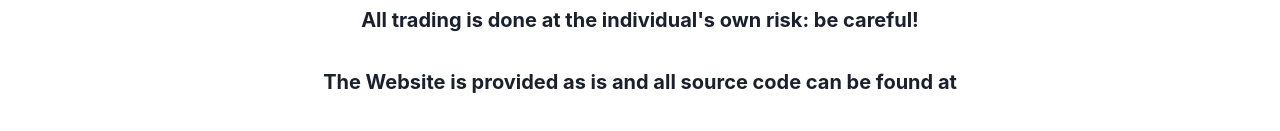
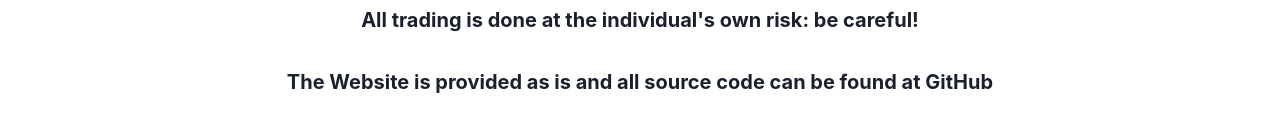
Before and after one commit to BigBrainAFK/uwu-trades, a Next.js app: page /about in a window 1280 px wide. Shown: the part 443-574 px from the top of the page. Built offline with nearby package versions, Linux system fonts and the light colour scheme; no server answers.

Commit message:
Add GitHub text to about link

```diff
--- a/app/about/page.tsx
+++ b/app/about/page.tsx
@@ -16,7 +16,7 @@ export default function Page() {
       <Text>All trading is done at the individual's own risk: be careful!</Text>
       <Text>
         The Website is provided as is and all source code can be found at{" "}
-        <Link href="https://github.com/BigBrainAFK/uwu-trades"></Link>
+        <Link href="https://github.com/BigBrainAFK/uwu-trades">GitHub</Link>
       </Text>
     </VStack>
   );
```
